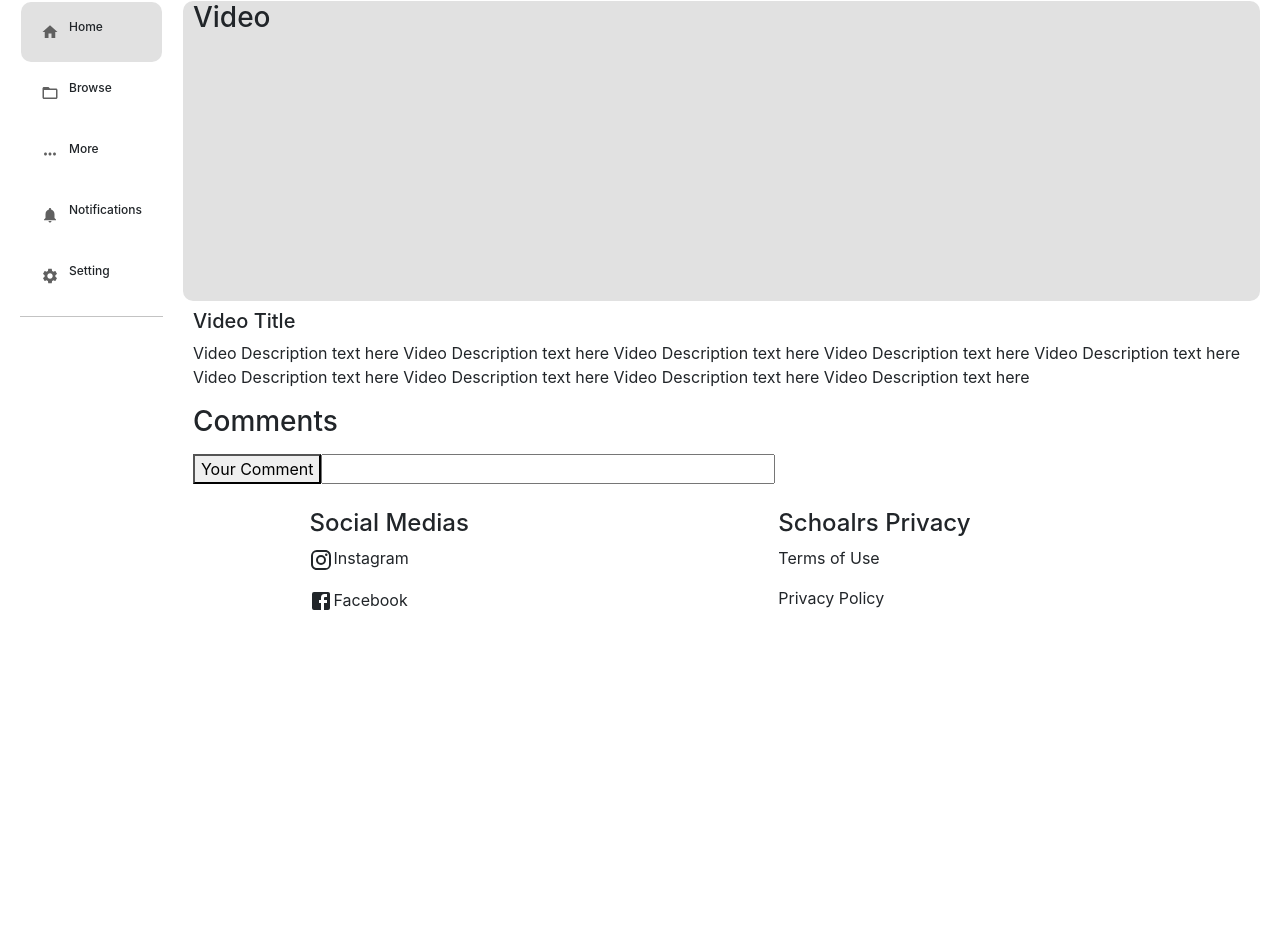
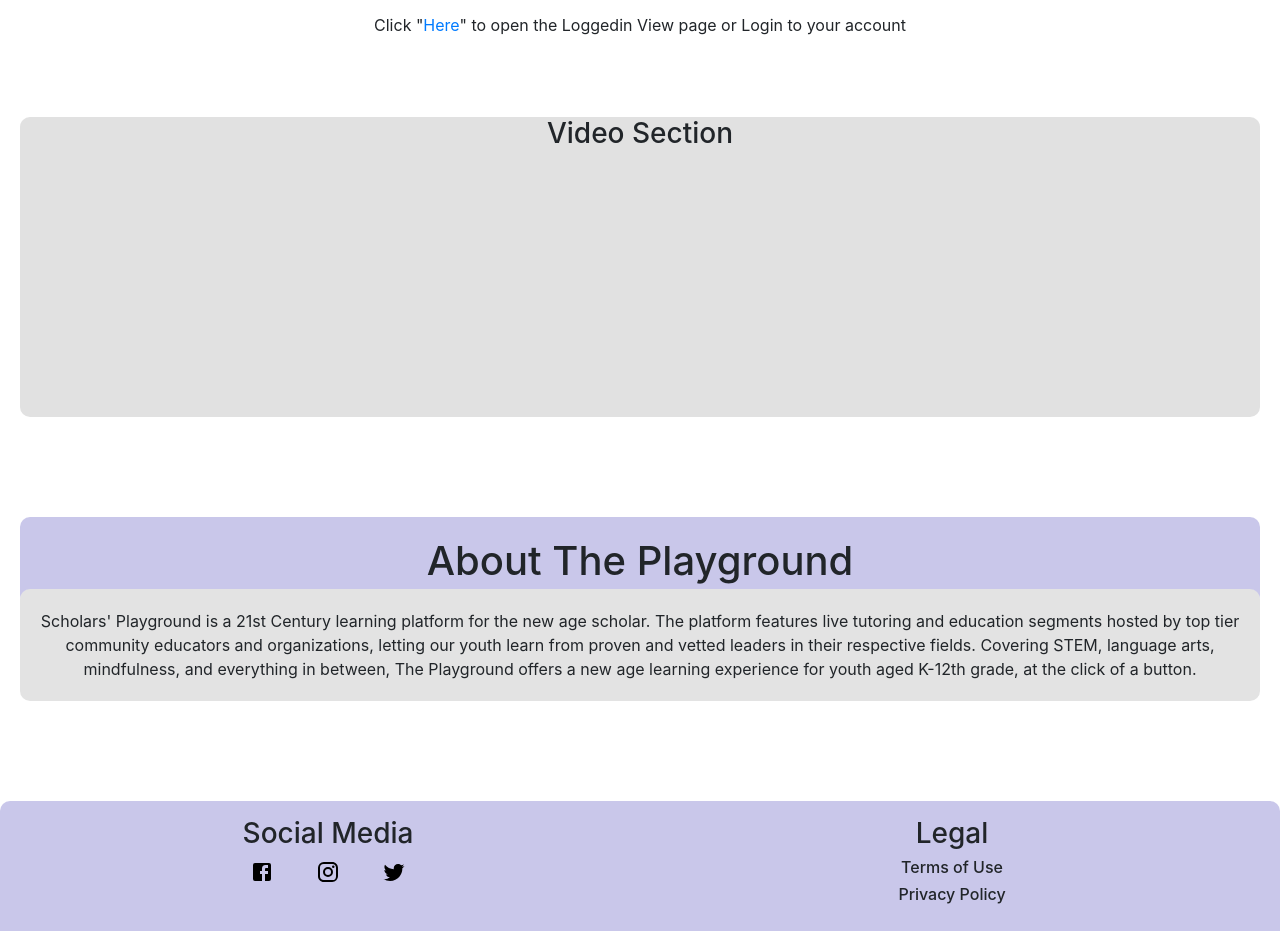
Before and after one commit to Sayed88/ScholarsPlaygroundWeb, a React (Create React App) app: page /watchingview in a window 1280 px wide. Shown: the part 133-1064 px from the top of the page. Before the commit the page ends 800 px from the top, so only its background shows below. Built offline with nearby package versions, Linux system fonts and the light colour scheme.

Commit message:
working on footer/ adjusted path names

```diff
--- a/public/index.html
+++ b/public/index.html
@@ -1,14 +1,12 @@
 <!DOCTYPE html>
 <html lang="en">
+
 <head>
   <meta charset="utf-8" />
   <link rel="icon" href="%PUBLIC_URL%/favicon.ico" />
   <meta name="viewport" content="width=device-width, initial-scale=1" />
   <meta name="theme-color" content="#000000" />
-    <meta
-      name="description"
-      content="Web site created using create-react-app"
-    />
+  <meta name="description" content="Web site created using create-react-app" />
   <link rel="apple-touch-icon" href="%PUBLIC_URL%/logo192.png" />
   <!--
       manifest.json provides metadata used when your web app is installed on a
@@ -24,8 +22,9 @@
       work correctly both with client-side routing and a non-root public URL.
       Learn how to configure a non-root public URL by running `npm run build`.
     -->
-    <title>React App</title>
+  <title>Scholars' Playground</title>
 </head>
+
 <body>
   <noscript>You need to enable JavaScript to run this app.</noscript>
   <div id="root"></div>
@@ -40,4 +39,5 @@
       To create a production bundle, use `npm run build` or `yarn build`.
     -->
 </body>
+
 </html>
--- a/src/App.js
+++ b/src/App.js
@@ -23,12 +23,12 @@ function App() {
             <About />
           </Route>
 
-          <Route path="/partnerwithus">
+          <Route path="/partner-with-us">
             <Header />
             <PartnerWithUs />
           </Route>
 
-          <Route path="/workwithus">
+          <Route path="/work-with-us">
             <Header />
             <WorkWithUs />
           </Route>
@@ -38,7 +38,7 @@ function App() {
             <Subscribe />
           </Route>
 
-          <Route path="/watchingview">
+          <Route path="/watching-view">
             <WatchingView />
           </Route>
 
@@ -50,7 +50,7 @@ function App() {
             <Login />
           </Route>
 
-          <Route path="/loggedinview">
+          <Route path="/logged-in-view">
             <LoggedinView />
           </Route>
 
--- a/src/Components/Dashboard.js
+++ b/src/Components/Dashboard.js
@@ -10,7 +10,7 @@ function Dashboard() {
     <div className="dashboard">
       <h1>Dashboard</h1>
       <p>Click "
-            <Link to='/loggedinview'>
+            <Link to='/logged-in-view'>
           Here
             </Link>
                   " to open the Loggedin View page or Login to your account
--- a/src/Components/Footer.css
+++ b/src/Components/Footer.css
@@ -1,18 +1,11 @@
-/* .footer h1 {
-    background-color: #6660c259;
-    border-radius: 10px;
-    margin-bottom: -16px;
-    margin-top: 100px;
+.footer {
+  background-color: #6660c259;
+  border-radius: 10px;
+  margin-bottom: -16px;
+  margin-top: 100px;
 }
 
-.footer p {
-    background-color: #e3e3e3;
-    border-radius: 10px;
-    height: 200px;
-
-} */
-
-.footer {
-    display: flex;
-    justify-content: space-evenly;
+.icons {
+  margin: 3.5%;
+  color: black;
 }
--- a/src/Components/Footer.js
+++ b/src/Components/Footer.js
@@ -1,23 +1,32 @@
 import React from 'react';
 import './Footer.css';
+import { Row, Col } from 'react-bootstrap';
 import FacebookIcon from '@material-ui/icons/Facebook';
 import InstagramIcon from '@material-ui/icons/Instagram';
+import TwitterIcon from '@material-ui/icons/Twitter';
 
 function Footer() {
-    return (
-        <div className="footer">
-            <div className="socials">
-                <h4>Social Medias</h4>
-                <p> <InstagramIcon />Instagram</p>
-                <p> <FacebookIcon />Facebook</p>
-            </div>
-            <div className="privacy">
-                <h4>Schoalrs Privacy</h4>
-                <p>Terms of Use</p>
-                <p>Privacy Policy</p>
-            </div>
-        </div>
-    );
+  return (
+    <div className="footer text-center">
+      <Row className="m-3">
+        <Col sm={6}>
+          <h3 className="mt-3">Social Media </h3>
+          <a className="icons" href="https://www.facebook.com/scholarsplayground/" target="_blank" rel="noreferrer"><FacebookIcon ></FacebookIcon></a>
+          <a className="icons" href="https://www.instagram.com/scholarsplayground/" target="_blank" rel="noreferrer"><InstagramIcon> Instagram</InstagramIcon></a>
+          <a className="icons" href="https://twitter.com/scholarsplygrnd" target="_blank" rel="noreferrer"><TwitterIcon></TwitterIcon></a>
+
+        </Col>
+        <Col sm={6}><h3 className="mt-3">Legal</h3>
+          <h6>Terms of Use</h6>
+          <h6>Privacy Policy</h6>
+        </Col>
+      </Row>
+      <h5>©2021 Scholars' Playground</h5>
+      <Row>
+
+      </Row>
+    </div>
+  )
 }
 
 export default Footer;
--- a/src/Components/Header.js
+++ b/src/Components/Header.js
@@ -44,30 +44,30 @@ function Header() {
             <Nav.Link>
               <Link to='/dashboard' className="menuItem">
                 <div className="NavItems">
-                                    <ViewListIcon className="navIcn"/>Dashboard
+                  <ViewListIcon className="navIcn" />Dashboard
                                 </div>
               </Link>
             </Nav.Link>
             <Nav.Link>
               <Link to='/about' className="menuItem">
                 <div className="NavItems">
-                                    <InfoIcon className="navIcn"/>
+                  <InfoIcon className="navIcn" />
                                     About
                                 </div>
               </Link>
             </Nav.Link>
             <Nav.Link>
-                            <Link to='/partnerwithus' className="menuItem">
+              <Link to='/partner-with-us' className="menuItem">
                 <div className="NavItems">
-                                    <ThumbsUpDownIcon className="navIcn"/>
+                  <ThumbsUpDownIcon className="navIcn" />
                                     Partner With Us
                                 </div>
               </Link>
             </Nav.Link>
             <Nav.Link>
-                            <Link to='/workwithus' className="menuItem">
+              <Link to='/work-with-us' className="menuItem">
                 <div className="navItems">
-                                    <GroupWorkIcon className="navIcn"/>
+                  <GroupWorkIcon className="navIcn" />
                                     Work With Us
                                 </div>
               </Link>
@@ -75,7 +75,7 @@ function Header() {
             <Nav.Link>
               <Link to='/subscribe' className="menuItem">
                 <div className="navItems">
-                                <SubscriptionsIcon className="navIcn"/>
+                  <SubscriptionsIcon className="navIcn" />
                                 Subscribe
                             </div>
               </Link>
@@ -93,7 +93,7 @@ function Header() {
 
             <Button variant="outline-info mx-2" onClick={handleShow}>
               <div className="navItems">
-                                <ExitToAppIcon className="navIcn"/>
+                <ExitToAppIcon className="navIcn" />
                                 Login
                             </div>
             </Button>
@@ -164,7 +164,7 @@ function Header() {
                 <Link to="/forgotpassword">
                   Forgot Password?
                                 </Link>
-                                <br/>
+                <br />
                                 New to the Playground? <Link to="/signup">SignUp Here</Link>
               </p>
             </Form>
```
Also changed, not shown: 1 other file (tests, documents, lock files or other folders). Lines whose indentation alone changed are shown as unchanged.
